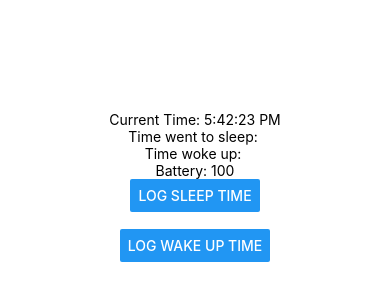
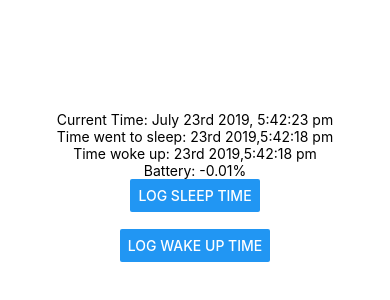
Before and after one commit to dnicp/bodybattery, a React Native app: screen / in a window 390 px wide. Shown: the part 236-536 px from the top of the page. Built offline with nearby package versions, Linux system fonts and the light colour scheme.

Commit message:
this is working

```diff
--- a/App.js
+++ b/App.js
@@ -10,10 +10,10 @@
   constructor(props) {
     super(props);
     this.state = {
-      current_time: null,
-      time_to_sleep: null,
-      time_wokeup: null,
-      hours_slept: null,
+      current_time: moment(),
+      time_to_sleep: moment(),
+      time_wokeup: moment(),
+      hours_slept:0,
       battery_percentage: 0,
 
 
@@ -32,17 +32,37 @@
     clearInterval(this.timerID);
   };
 
+  roundTo(n, digits) {
+    var negative = false;
+    if (digits === undefined) {
+        digits = 0;
+    }
+        if( n < 0) {
+        negative = true;
+      n = n * -1;
+    }
+    var multiplicator = Math.pow(10, digits);
+    n = parseFloat((n * multiplicator).toFixed(11));
+    n = (Math.round(n) / multiplicator).toFixed(2);
+    if( negative ) {
+        n = (n * -1).toFixed(2);
+    }
+    return n;
+}
 
   tick(){
 
-    let hours_slept = 100;
+    let hours_slept = this.state.time_wokeup.diff(this.state.time_to_sleep,'hours',true);
+    let start_capacity = hours_slept/std_full_sleep;
+    let consumptionPercent = this.state.current_time.diff(this.state.time_wokeup,'hours',true)/std_full_sleep;
+    let battery_percentage = this.roundTo((start_capacity - consumptionPercent)*100,5);
 
 
     this.setState(
 
       {
-        current_time: new Date().toLocaleTimeString(),
-        battery_percentage: hours_slept,
+        current_time: moment(),
+        battery_percentage: battery_percentage,
 
       }
       )
@@ -52,19 +72,17 @@
   {
 
     this.setState({
-      time_to_sleep: this.state.current_time,
+      time_to_sleep: moment(),
     })
-    var now  = moment();
-    var then = "02/09/2013 14:20:30";
 
-    final = moment.utc(moment(now,"DD/MM/YYYY HH:mm:ss").diff(moment(then,"DD/MM/YYYY HH:mm:ss"))).format("HH:mm:ss")
-    console.log(final);
+
+
 
   };
 
   handleLogWakeUpTime=(event)=>
   {
-    this.setState ({time_wokeup: this.state.current_time})
+    this.setState ({time_wokeup: moment()})
   };
 
 
@@ -74,10 +92,10 @@
 
     return (
         <View style={styles.container}>
-          <Text>Current Time: {this.state.current_time}</Text>
-          <Text>Time went to sleep: {this.state.time_to_sleep}</Text>
-          <Text>Time woke up: {this.state.time_wokeup}</Text>
-          <Text>Battery: {this.state.battery_percentage}</Text>
+          <Text>Current Time: {this.state.current_time.format("MMMM Do YYYY, h:mm:ss a")}</Text>
+          <Text>Time went to sleep: {this.state.time_to_sleep.format("Do YYYY,h:mm:ss a")}</Text>
+          <Text>Time woke up: {this.state.time_wokeup.format("Do YYYY,h:mm:ss a")}</Text>
+          <Text>Battery: {this.state.battery_percentage}%</Text>
           <Button title="log sleep time" onPress = {this.handleLogSleepTime}/>
           <Text> </Text>
           <Button title="log wake up time" onPress = {this.handleLogWakeUpTime}/>
```
